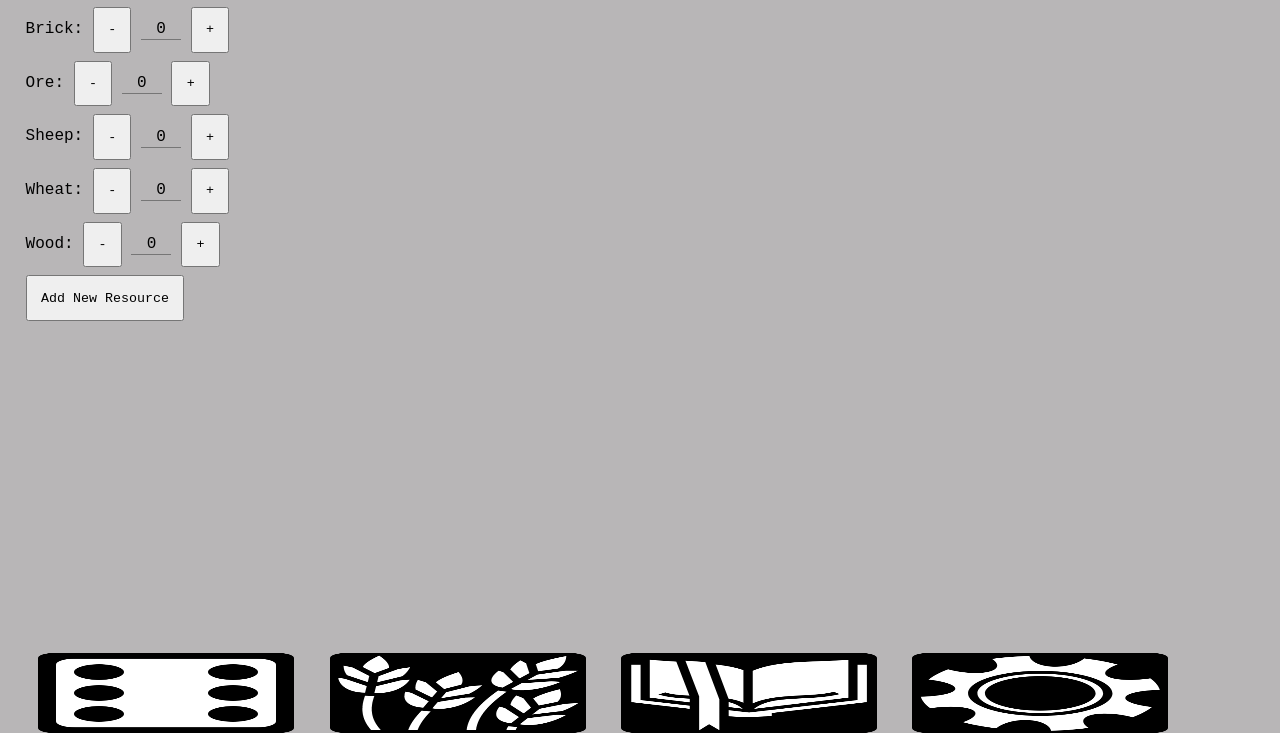
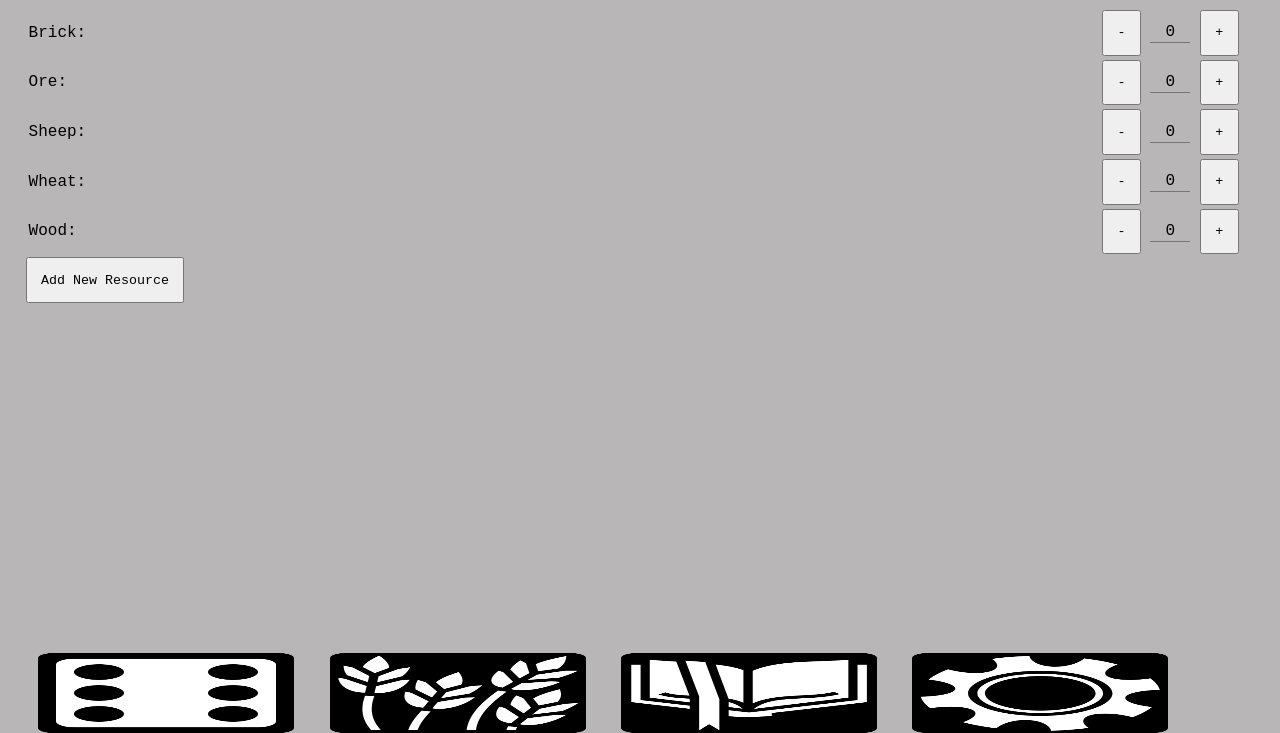
Before and after one commit to jcuratcha/bg-assistant, a plain HTML site: page src/resources.html in a window 1280 px wide. Shown: the part 67-800 px from the top of the page. Drawn offline with Linux system fonts and the light colour scheme.

Commit message:
Made button sections align right using tables.

```diff
--- a/src/main.css
+++ b/src/main.css
@@ -45,11 +45,9 @@ body {
     text-align: center;
 }
 .minus {
-    left:10%;
     font-family:'Courier New', Courier, monospace;
 }
 .plus {
-    margin-right:10%;
     font-family:'Courier New', Courier, monospace;
 }
 
--- a/src/resources.html
+++ b/src/resources.html
@@ -2,6 +2,29 @@
     <head>
         <title>Resource Tracker</title>
         <link rel="stylesheet" type="text/css" href="main.css">
+        <style type="text/css">
+            .center-button-section {
+                display: flex;
+                justify-content: center;
+            }
+
+            table {
+                width: 95%;
+            }
+
+            td span {
+                float: right;
+                flex-wrap: nowrap;
+            }
+
+            .button-section {
+                width: 50%;
+            }
+
+            .button-label {
+                width: 50%;
+            }
+        </style>
         <script type="text/javascript">
             var counters = {"brick":0, "ore":0, "sheep":0, "wheat":0, "wood":0};
 
@@ -50,40 +73,69 @@
     <body onload="initialize()">
         <div id="main-content">
             <p class="title">Resources</p>
-            <div class="resource" name="brick-div">
-                Brick:
+
+            <table>
+                <tr>
+                    <td class="button-label">
+                        <p>Brick: </p>
+                    </td>
+                    <td class="button-section">
+                        <span>
                             <button type="button" class="minus" onclick="decrement('brick')">-</button>
                             <input type="text" class="input" id="brick" onchange="update(this.id, this.value)">
                             <button type="button" class="plus" onclick="increment('brick')">+</button>
-            </div>
-
-            <div class="resource" name="ore-div">
-                Ore:
+                        </span>
+                    </td>
+                </tr>
+                <tr>
+                    <td class="button-label">
+                        <p>Ore: </p>
+                    </td>
+                    <td class="button-section">
+                        <span>
                             <button type="button" class="minus" onclick="decrement('ore')">-</button>
                             <input type="text" class="input" id="ore" onchange="update(this.id, this.value)">
                             <button type="button" class="plus" onclick="increment('ore')">+</button>
-            </div>
-
-            <div class="resource" name="sheep-div">
-                Sheep:
+                        </span>
+                    </td>
+                </tr>
+                <tr>
+                    <td class="button-label">
+                        <p>Sheep: </p>
+                    </td>
+                    <td class="button-section">
+                        <span>
                             <button type="button" class="minus" onclick="decrement('sheep')">-</button>
                             <input type="text" class="input" id="sheep" onchange="update(this.id, this.value)">
                             <button type="button" class="plus" onclick="increment('sheep')">+</button>
-            </div>
-
-            <div class="resource" name="wheat-div">
-                Wheat:
+                        </span>
+                    </td>
+                </tr>
+                <tr>
+                    <td class="button-label">
+                        <p>Wheat: </p>
+                    </td>
+                    <td class="button-section">
+                        <span>
                             <button type="button" class="minus" onclick="decrement('wheat')">-</button>
                             <input type="text" class="input" id="wheat" onchange="update(this.id, this.value)">
                             <button type="button" class="plus" onclick="increment('wheat')">+</button>
-            </div>
-
-            <div class="resource" name="wood-div">
-                Wood:
+                        </span>
+                    </td>
+                </tr>
+                <tr>
+                    <td class="button-label">
+                        <p>Wood: </p>
+                    </td>
+                    <td class="button-section">
+                        <span>
                             <button type="button" class="minus" onclick="decrement('wood')">-</button>
                             <input type="text" class="input" id="wood" onchange="update(this.id, this.value)">
                             <button type="button" class="plus" onclick="increment('wood')">+</button>
-            </div>
+                        </span>
+                    </td>
+                </tr>
+            </table>
 
             <button onclick="addNewResource()">Add New Resource</button>
         </div>
```
Also changed, not shown: src/diceroller.html (+47 -8 lines). Lines whose indentation alone changed are shown as unchanged.
